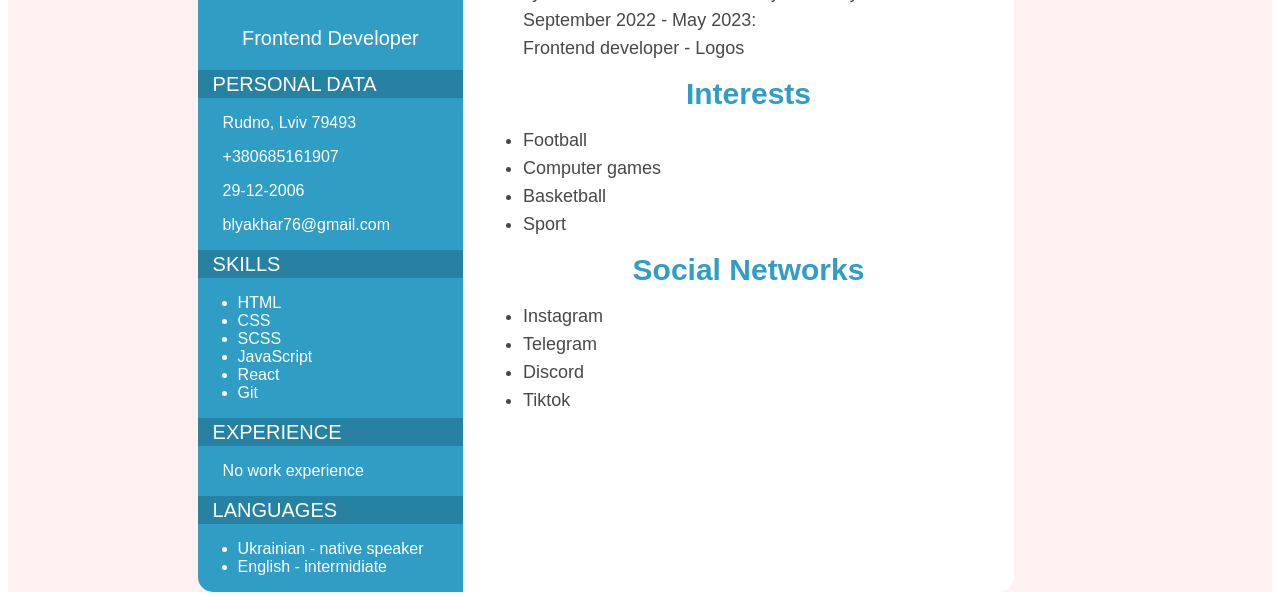
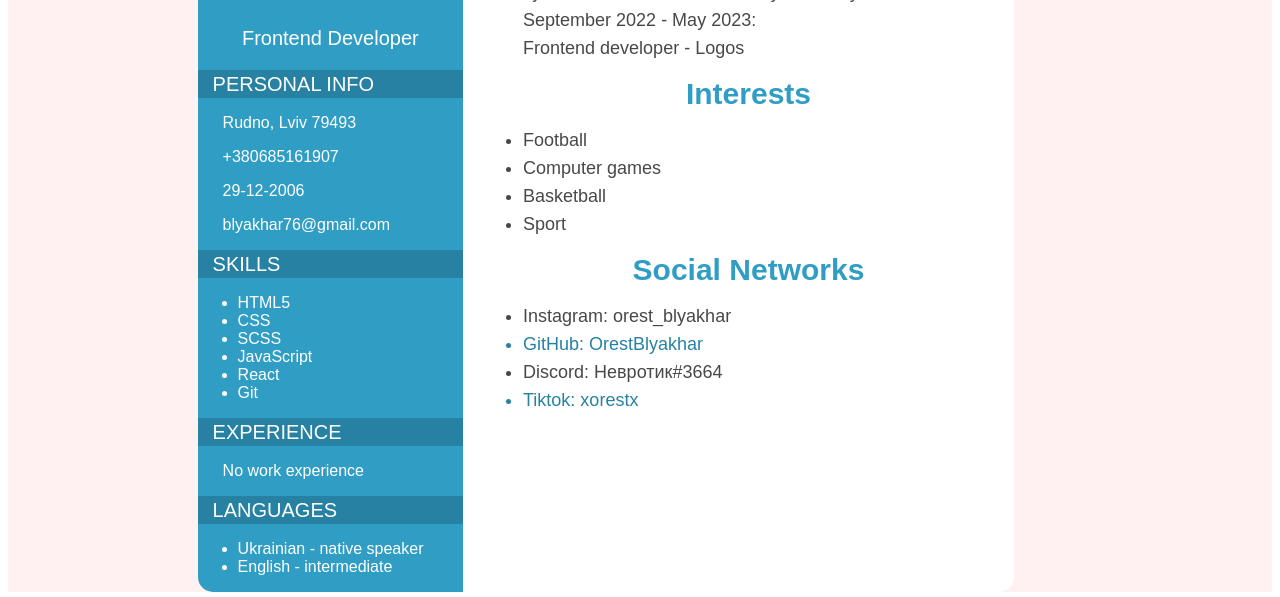
Before and after one commit to OrestBlyakhar/OrestBlyakhar.github.io, a React (Create React App) app in the folder cv/: page / in a window 1280 px wide. Shown: the part 258-855 px from the top of the page. Built offline with nearby package versions, Linux system fonts and the light colour scheme.

Commit message:
added links, started work on firestore data

```diff
--- a/cv/src/firebase.js
+++ b/cv/src/firebase.js
@@ -1,6 +1,7 @@
 // Import the functions you need from the SDKs you need
 import { initializeApp } from "firebase/app";
-import {getAuth} from "firebase/auth"
+import { getAuth } from "firebase/auth"
+import { getFirestore } from "firebase/firestore"
 // TODO: Add SDKs for Firebase products that you want to use
 // https://firebase.google.com/docs/web/setup#available-libraries
 
@@ -17,3 +18,4 @@ const firebaseConfig = {
 // Initialize Firebase
 export const app = initializeApp(firebaseConfig);
 export const auth = getAuth(app);
+export const db = getFirestore(app);
--- a/cv/src/pages/MainPage/MainPage.jsx
+++ b/cv/src/pages/MainPage/MainPage.jsx
@@ -1,5 +1,6 @@
 import styles from "./MainPage.module.scss"
 import { ButtonLogin } from "../../components/RouteHOC";
+import { Link } from "react-router-dom";
 const MainPage = () => {
     return (
         <div className={styles.wrapper}>
@@ -11,7 +12,7 @@ const MainPage = () => {
                         <h3 className={styles.profession}>Frontend Developer</h3>
                     </div>
                     <div>
-                        <h3 className={styles.titles}>Personal data</h3>
+                        <h3 className={styles.titles}>Personal info</h3>
                         <div className={styles.divInfo}>
                             <p>Rudno, Lviv 79493</p>
                             <p>+380685161907</p>
@@ -22,7 +23,7 @@ const MainPage = () => {
                     <div>
                         <h3 className={styles.titles}>Skills</h3>
                         <ul>
-                            <li>HTML</li>
+                            <li>HTML5</li>
                             <li>CSS</li>
                             <li>SCSS</li>
                             <li>JavaScript</li>
@@ -40,7 +41,7 @@ const MainPage = () => {
                         <h3 className={styles.titles}>Languages</h3>
                         <ul>
                             <li>Ukrainian - native speaker</li>
-                            <li>English - intermidiate</li>
+                            <li>English - intermediate</li>
                         </ul>
                     </div>
                 </div>
@@ -75,10 +76,10 @@ const MainPage = () => {
                     <div className={styles.divInfoRight}>
                         <h2 className={styles.titlesRight}>Social Networks</h2>
                         <ul>
-                            <li>Instagram</li>
-                            <li>Telegram</li>
-                            <li>Discord</li>
-                            <li>Tiktok</li>
+                            <li>Instagram: orest_blyakhar</li>
+                            <Link className={styles.links} to={'https://github.com/OrestBlyakhar'}><li>GitHub: OrestBlyakhar</li></Link>
+                            <li>Discord: Невротик#3664</li>
+                            <Link className={styles.links} to={'https://www.tiktok.com/@xorestx'}><li>Tiktok: xorestx</li></Link>
                         </ul>
                     </div>
                 </div>
--- a/cv/src/pages/MainPage/MainPage.module.scss
+++ b/cv/src/pages/MainPage/MainPage.module.scss
@@ -110,3 +110,8 @@
   display: flex;
   justify-content: flex-end;
 }
+
+.links{
+  color: #2681a2;
+  text-decoration: none;
+}
--- a/cv/src/pages/UserPage/UserPage.jsx
+++ b/cv/src/pages/UserPage/UserPage.jsx
@@ -1,8 +1,60 @@
 import styles from "../MainPage/MainPage.module.scss";
-import {AppRoutes} from "../../common/AppRoutes";
-import {signOut} from 'firebase/auth';
+import {Link} from "react-router-dom";
+import { useNavigate } from "react-router-dom";
+import { AppRoutes } from "../../common/AppRoutes";
 import {auth} from "../../firebase";
-import {useNavigate} from "react-router-dom";
+import { signOut } from "firebase/auth";
+
+export const mockData = {
+    generalInfo: {
+        fullName: 'Orest Bliakhar',
+        position: 'Frontend Developer',
+        description: 'I`m Orest, 16 years old, I am purposeful, responsible, attentive, ready to learn new things, want to work as a Front-end developer and develop myself in this direction',
+        imageUrl: 'https://static.vecteezy.com/system/resources/previews/002/275/847/original/male-avatar-profile-icon-of-smiling-caucasian-man-vector.jpg',
+        imageName: '1',
+    },
+    personalInfo: {
+        residence: 'Rudno, Lviv 79493',
+        phoneNumber: '+380685161907',
+        birthDate: '29-12-2006',
+        email: 'blyakhar76@gmail.com'
+    },
+    languages: [
+        {
+            name: 'Ukrainian',
+            level: 'native speaker'
+        },
+        {
+            name: 'English',
+            level: 'Intermediate'
+        }
+    ],
+    skills: [
+        'HTML5', 'CSS', 'SCSS', 'JavaScript', 'React', 'Git'
+    ],
+    experience: [
+        'No work experience'
+    ],
+    education: [
+        {
+            years: 'September 2012 - today:',
+            name: 'Lyceum №74 named after Mariyka Pidhiryanka'
+        },
+        {
+            years: 'September 2022 - May 2023:',
+            name: 'Frontend developer - Logos'
+        }
+    ],
+    interests: [
+        'Footbal', 'Computer games', 'Basketball', 'Sport'
+    ],
+    contacts: {
+        instagram: 'Instagram: orest_blyakhar',
+        github: 'https://github.com/OrestBlyakhar',
+        discord: 'Discord: Невротик#3664',
+        tiktok: 'https://www.tiktok.com/@xorestx'
+    },
+}
 
 const UserPage = () => {
     const navigate = useNavigate()
@@ -36,7 +88,7 @@ const UserPage = () => {
                     <div>
                         <h3 className={styles.titles}>Skills</h3>
                         <ul>
-                            <li>HTML</li>
+                            <li>HTML5</li>
                             <li>CSS</li>
                             <li>SCSS</li>
                             <li>JavaScript</li>
@@ -89,10 +141,10 @@ const UserPage = () => {
                     <div className={styles.divInfoRight}>
                         <h2 className={styles.titlesRight}>Social Networks</h2>
                         <ul>
-                            <li>Instagram</li>
-                            <li>Telegram</li>
-                            <li>Discord</li>
-                            <li>Tiktok</li>
+                            <li>Instagram: orest_blyakhar</li>
+                            <Link className={styles.links} to={'https://github.com/OrestBlyakhar'}><li>GitHub: OrestBlyakhar</li></Link>
+                            <li>Discord: Невротик#3664</li>
+                            <Link className={styles.links} to={'https://www.tiktok.com/@xorestx'}><li>Tiktok: xorestx</li></Link>
                         </ul>
                     </div>
                 </div>
```
